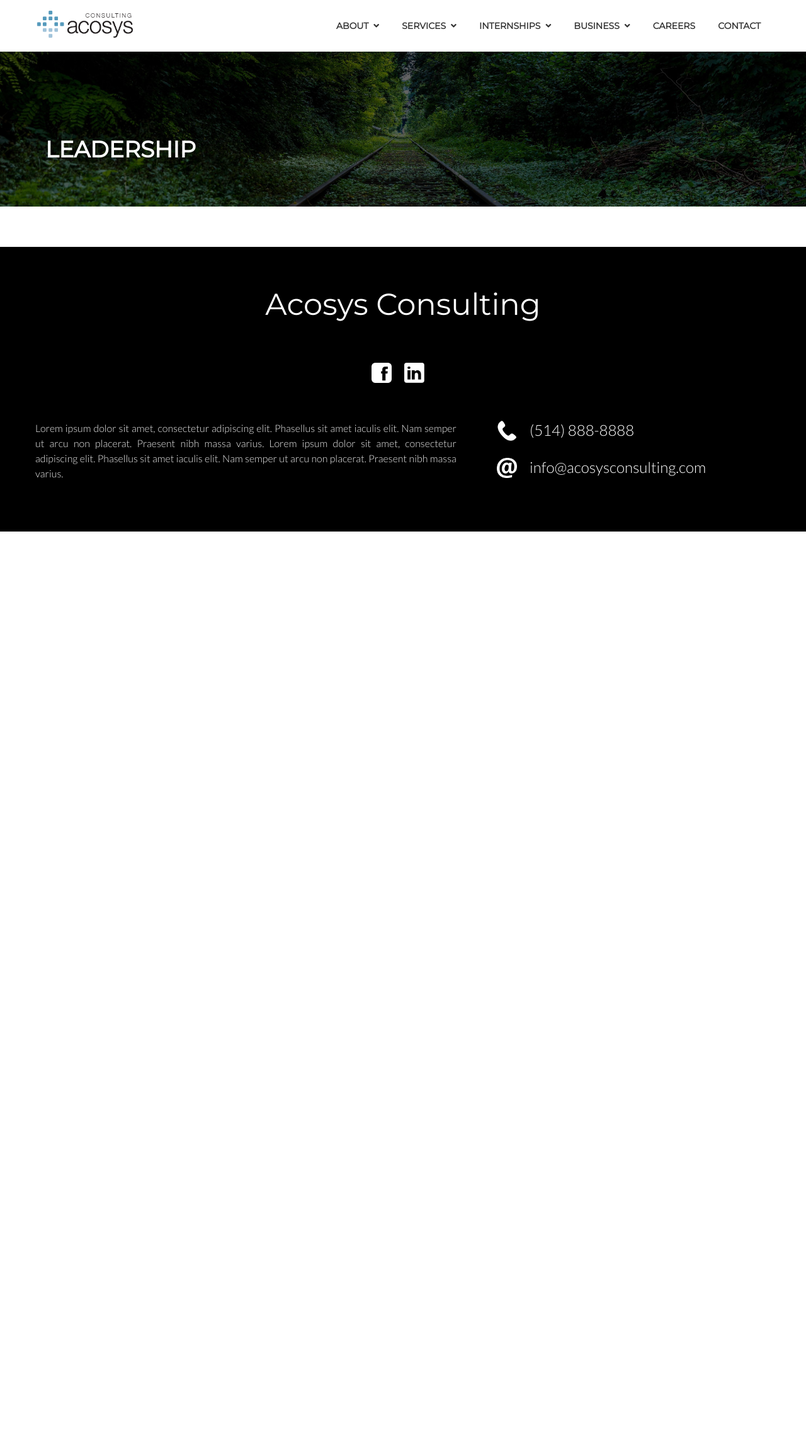
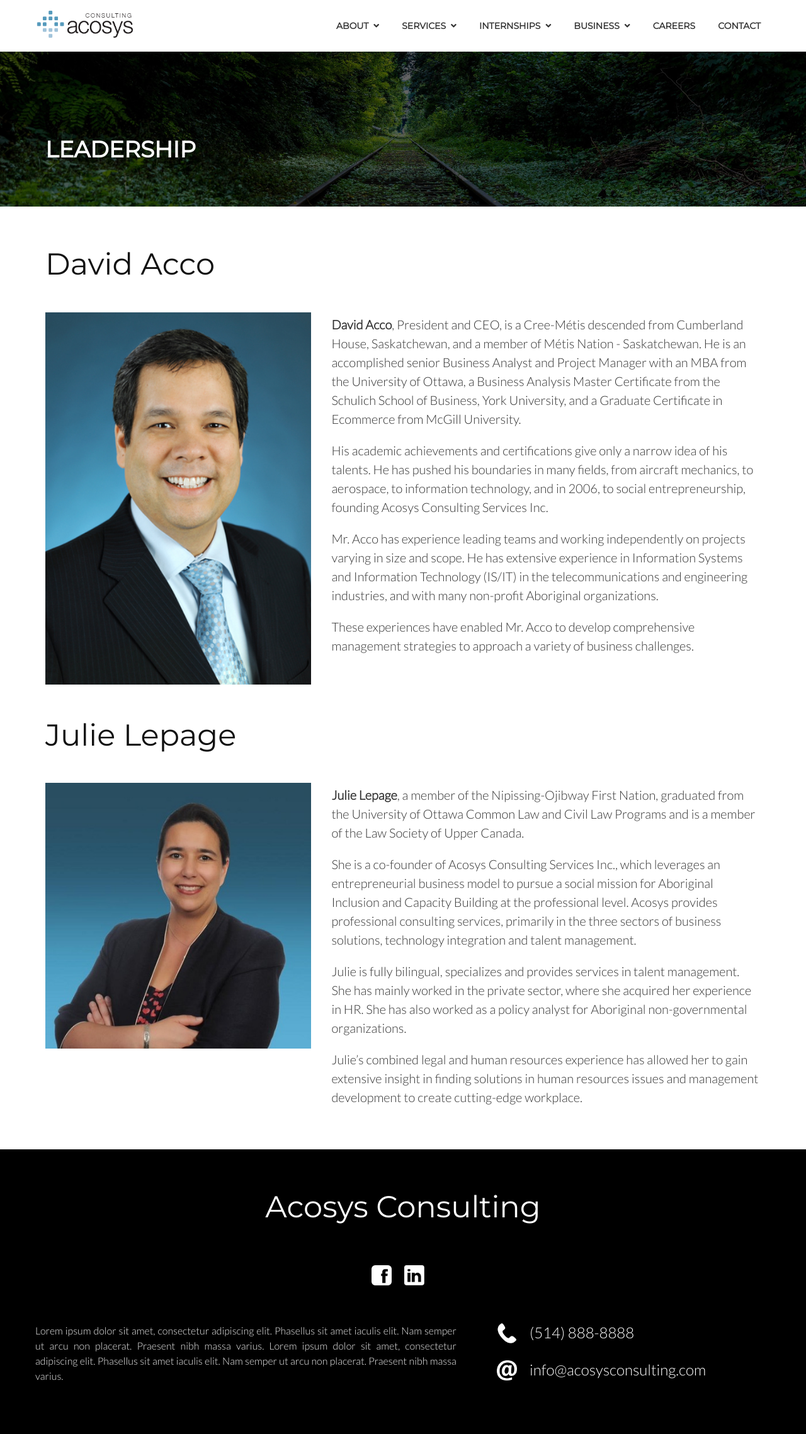
Before and after one commit to ouarez/acosys, a Jekyll site: the page built from about/leadership.md, in a window 1280 px wide. Shown: the whole page at 63% size. Built offline with Jekyll 4.4.1, drawn with Linux system fonts in a browser that asks for light colours; nearby versions of some CDN libraries; a script that is not in the unit is left out; before the commit the page ends 900 px from its top, so only the background shows below that.

Commit message:
leadership

```diff
--- a/_layouts/leadership.html
+++ b/_layouts/leadership.html
@@ -2,12 +2,17 @@
 layout: default
 ---
 
-<div class="container pa4">
+<div class="container pa4 flex flex-wrap">
 
-  {% for item in page.leadership %}
+  {% for item in page.portrait %}
 
+  <h2 class="f1 w-100 mv4 tc tl-l">{{item.name}}</h2>
+  <div class="w-100 w-40-l pr4-l tc">
+    <img class="w-100 w-50-ns w-100-l pv3" src="{{item.image}}"/>
+  </div>
+  <div class="w-100 w-60-l pb3 ml-auto mr-auto">
     {{item.content | markdownify}}
-
+  </div>
   {% endfor %}
 
 </div>
--- a/about/leadership.md
+++ b/about/leadership.md
@@ -4,7 +4,7 @@
 permalink: /about/leadership
 description: '  Lorem ipsum dolor sit amet, consectetur adipiscing elit. Phasellus sit amet iaculis elit. Nam semper ut arcu non placerat. Praesent nibh massa varius.'
 cover_image: /img/cover.jpg
-Portrait:
+portrait:
   - content: >-
       **David Acco**, President and CEO, is a Cree-Métis descended from
       Cumberland House, Saskatchewan, and a member of Métis Nation -
--- a/admin/config.yml
+++ b/admin/config.yml
@@ -67,7 +67,7 @@
           - {label: "Description", name: "description", widget: "string"}
           - {label: "Cover Image", name: "cover_image", widget: "image"}
           - label: Portraits
-            name: Portrait
+            name: portrait
             widget: list
             required: false
             fields:
--- a/css/main.scss
+++ b/css/main.scss
@@ -61,6 +61,10 @@
      font-family: $sans;
      font-weight:$font-weight;
      line-height:1.5;
+   }
+
+   b,strong { // make sure its bold
+     font-weight:bold;
    }
 
 // header
```
